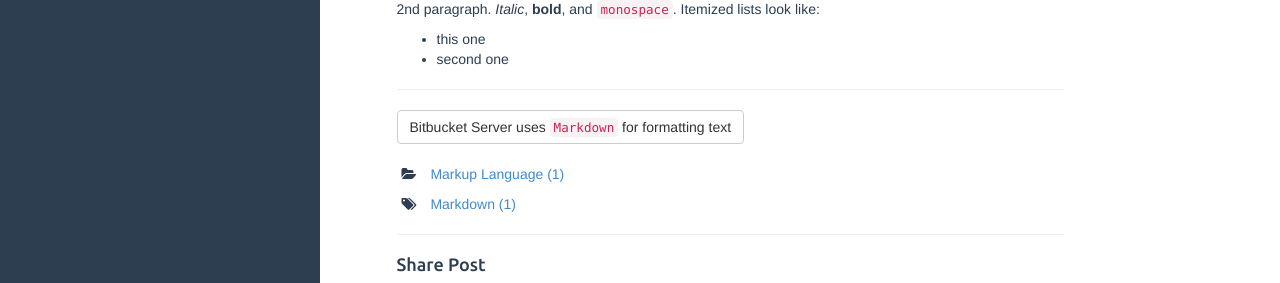
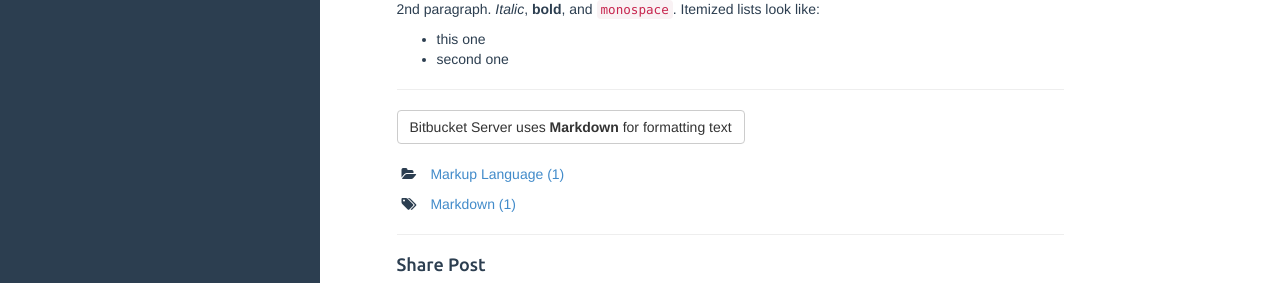
Before and after one commit to jjpinto/jjpinto.github.io, a Jekyll site: the page built from _posts/2016-01-15-markdown.md, in a window 1280 px wide and 1172 px high. Shown: the part 678-961 px from the top of the window. Built offline with Jekyll 4.4.1, drawn with Linux system fonts in a browser that asks for light colours; comment, search, counter and statistics services are not loaded.

Commit message:
Post reviewed

```diff
--- a/_posts/2016-01-15-markdown.md
+++ b/_posts/2016-01-15-markdown.md
@@ -40,4 +40,4 @@ Paragraphs are separated by a blank line.
 
 - - -
 
-<a class="btn btn-default" href="https://confluence.atlassian.com/bitbucketserver/markdown-syntax-guide-776639995.html">Bitbucket Server uses `Markdown` for formatting text</a>
+<a class="btn btn-default" href="https://confluence.atlassian.com/bitbucketserver/markdown-syntax-guide-776639995.html">Bitbucket Server uses **Markdown** for formatting text</a>
```
